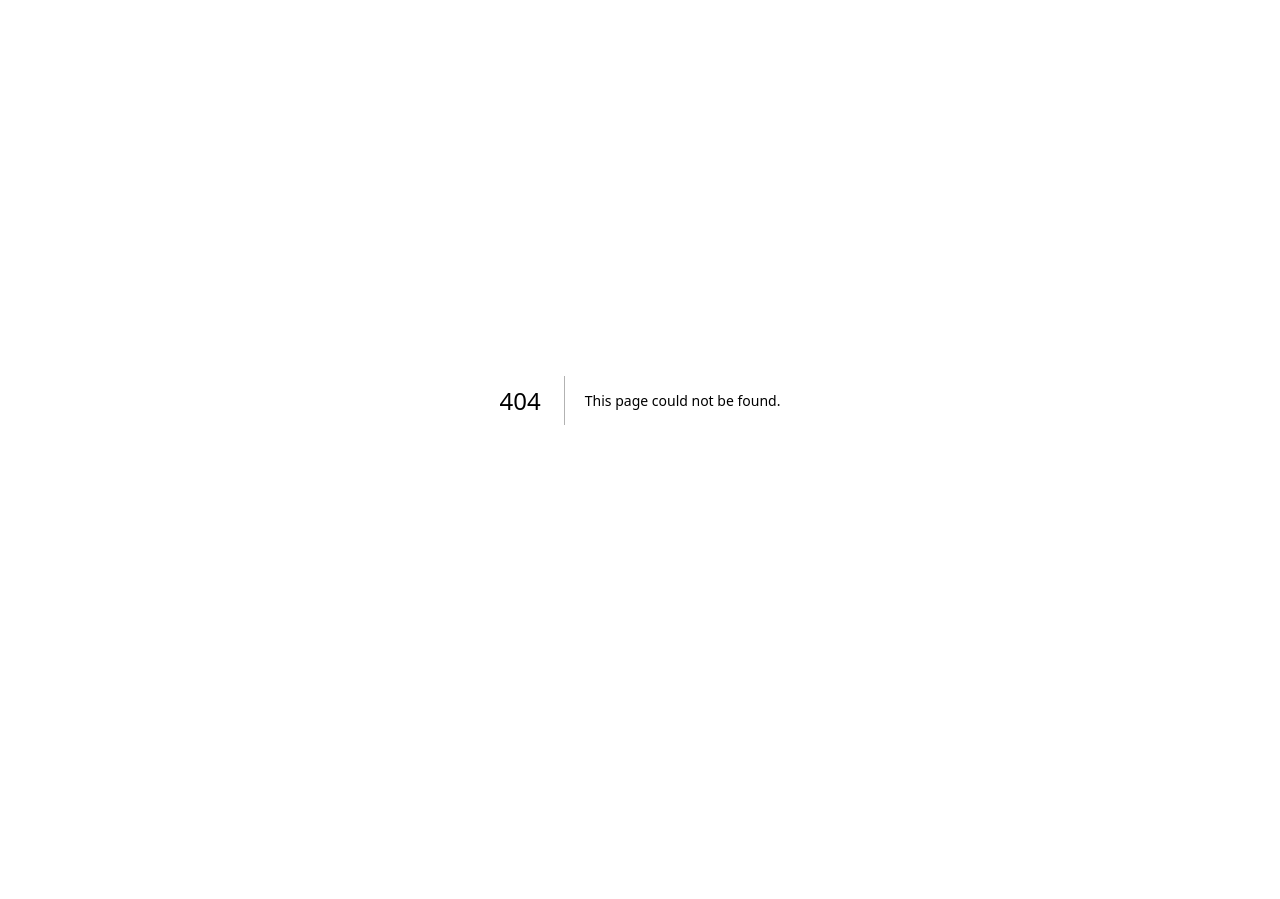
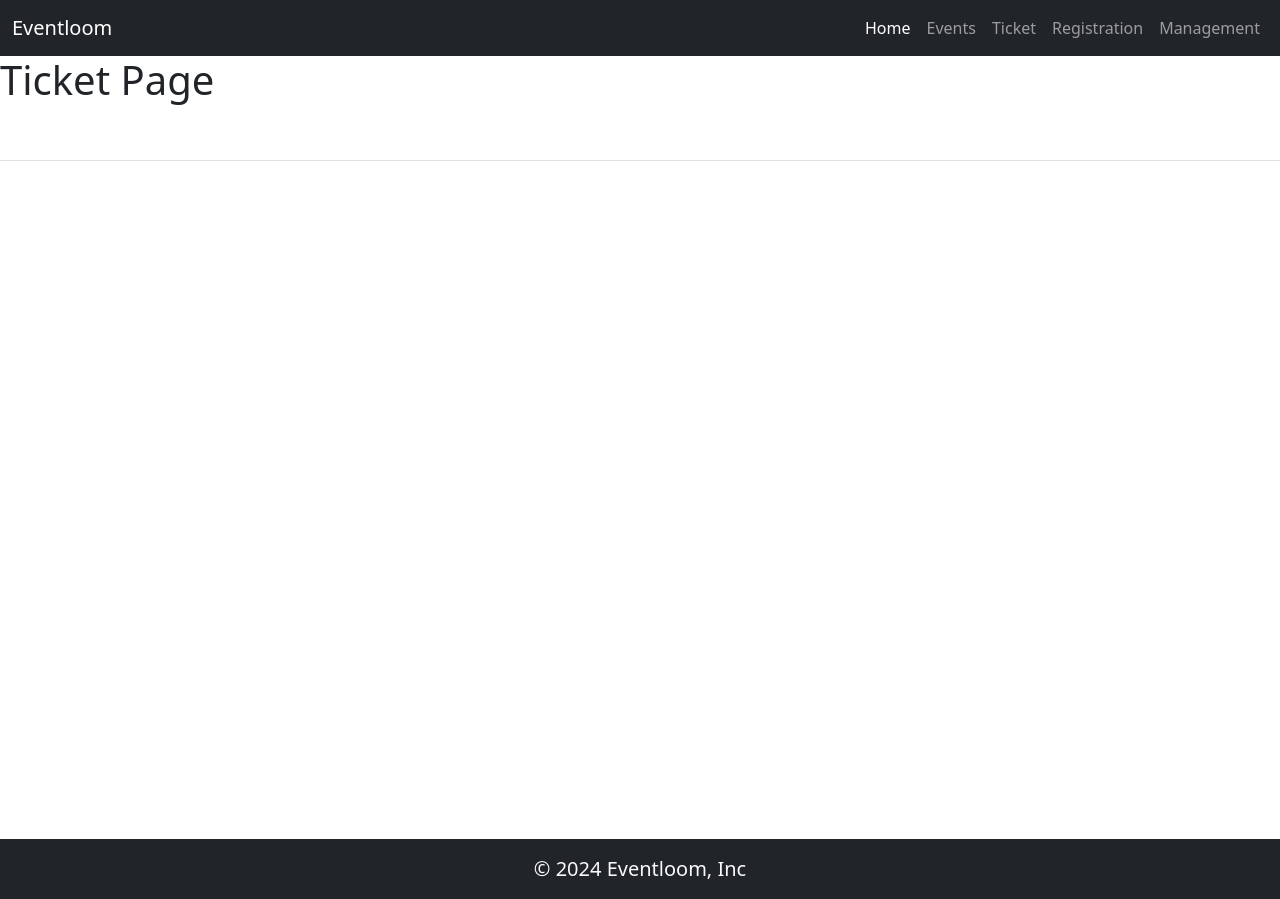
Before and after one commit to MLSA-UET-Lahore-NC/EventLoom-Frontend, a Next.js app: page /ticket in a window 1280 px wide. Before the commit this address had no page. Before the commit the page ends 800 px from the top, so only its background shows below. Built offline with nearby package versions, Linux system fonts and the light colour scheme.

Commit message:
add just basic layout

```diff
--- /dev/null
+++ b/Components/Footer.js
@@ -0,0 +1,19 @@
+import React from 'react'
+
+const Footer = () => {
+  return (
+
+    <div>
+  <footer className="py-3 my-4">
+    <ul className="nav justify-content-center border-bottom pb-3 mb-3">
+    </ul>
+    <p className="text-center text-light bg-dark"
+    style={{height: "60px", display: "flex", justifyContent: 'center', alignItems: "center", fontSize: "20px", position: "relative", top:'41.4rem'}}>© 2024 Eventloom, Inc</p>
+  </footer>
+
+
+    </div>
+  )
+}
+
+export default Footer
--- /dev/null
+++ b/Components/Header.js
@@ -0,0 +1,40 @@
+import React from 'react'
+import Link from 'next/link'
+
+const Header = () => {
+  return (
+    <div>
+   <nav className="navbar navbar-expand-lg navbar-dark bg-dark">
+  <div className="container-fluid">
+    <a className="navbar-brand" href="/">Eventloom</a>
+    <button className="navbar-toggler" type="button" data-bs-toggle="collapse" data-bs-target="#navbarSupportedContent" aria-controls="navbarSupportedContent" aria-expanded="false" aria-label="Toggle navigation">
+      <span className="navbar-toggler-icon" />
+    </button>
+    <div className="collapse navbar-collapse" id="navbarSupportedContent">
+      <ul className="navbar-nav ms-auto mb-2 mb-lg-0">
+        <li className="nav-item">
+          <a className="nav-link active" aria-current="page" href="/">Home</a>
+        </li>
+        <li className="nav-item">
+          <Link className="nav-link" href="/event">Events</Link>
+        </li>
+        <li className="nav-item">
+          <Link className="nav-link" href="/ticket">Ticket</Link>
+        </li>
+        <li className="nav-item">
+          <Link className="nav-link" href="/registration">Registration</Link>
+        </li>
+        <li className="nav-item">
+          <Link className="nav-link" href="/management">Management</Link>
+        </li>
+
+      </ul>
+    </div>
+  </div>
+</nav>
+
+    </div>
+  )
+}
+
+export default Header
--- /dev/null
+++ b/Components/Layout.js
@@ -0,0 +1,21 @@
+import React from 'react'
+import Header from './Header'
+import Footer from './Footer'
+// import Head from 'next/head'
+
+const Layout = ({ children }) => {
+    return (
+        <div>
+    <meta charSet="utf-8" />
+    <meta name="viewport" content="width=device-width, initial-scale=1" />
+    <title>Bootstrap demo</title>
+    <link href="https://cdn.jsdelivr.net/npm/bootstrap@5.3.3/dist/css/bootstrap.min.css" rel="stylesheet" integrity="sha384-QWTKZyjpPEjISv5WaRU9OFeRpok6YctnYmDr5pNlyT2bRjXh0JMhjY6hW+ALEwIH" crossOrigin="anonymous" />
+
+            <Header />
+            {children}
+            <Footer />
+        </div>
+    )
+}
+
+export default Layout
--- /dev/null
+++ b/src/app/event/page.js
@@ -0,0 +1,12 @@
+import React from 'react'
+import Layout from '../../../Components/Layout'
+
+const page = () => {
+  return (
+    <Layout>
+        <h1>Event Page</h1>
+    </Layout>
+  )
+}
+
+export default page
--- /dev/null
+++ b/src/app/management/page.js
@@ -0,0 +1,12 @@
+import React from 'react'
+import Layout from '../../../Components/Layout'
+
+const page = () => {
+  return (
+    <Layout>
+        <h1>Management Page</h1>
+    </Layout>
+  )
+}
+
+export default page
--- a/src/app/page.js
+++ b/src/app/page.js
@@ -1,101 +1,10 @@
 import Image from "next/image";
+import Layout from "../../Components/Layout";
 
 export default function Home() {
   return (
-    <div className="grid grid-rows-[20px_1fr_20px] items-center justify-items-center min-h-screen p-8 pb-20 gap-16 sm:p-20 font-[family-name:var(--font-geist-sans)]">
-      <main className="flex flex-col gap-8 row-start-2 items-center sm:items-start">
-        <Image
-          className="dark:invert"
-          src="https://nextjs.org/icons/next.svg"
-          alt="Next.js logo"
-          width={180}
-          height={38}
-          priority
-        />
-        <ol className="list-inside list-decimal text-sm text-center sm:text-left font-[family-name:var(--font-geist-mono)]">
-          <li className="mb-2">
-            Get started by editing{" "}
-            <code className="bg-black/[.05] dark:bg-white/[.06] px-1 py-0.5 rounded font-semibold">
-              src/app/page.js
-            </code>
-            .
-          </li>
-          <li>Save and see your changes instantly.</li>
-        </ol>
-
-        <div className="flex gap-4 items-center flex-col sm:flex-row">
-          <a
-            className="rounded-full border border-solid border-transparent transition-colors flex items-center justify-center bg-foreground text-background gap-2 hover:bg-[#383838] dark:hover:bg-[#ccc] text-sm sm:text-base h-10 sm:h-12 px-4 sm:px-5"
-            href="https://vercel.com/new?utm_source=create-next-app&utm_medium=appdir-template-tw&utm_campaign=create-next-app"
-            target="_blank"
-            rel="noopener noreferrer"
-          >
-            <Image
-              className="dark:invert"
-              src="https://nextjs.org/icons/vercel.svg"
-              alt="Vercel logomark"
-              width={20}
-              height={20}
-            />
-            Deploy now
-          </a>
-          <a
-            className="rounded-full border border-solid border-black/[.08] dark:border-white/[.145] transition-colors flex items-center justify-center hover:bg-[#f2f2f2] dark:hover:bg-[#1a1a1a] hover:border-transparent text-sm sm:text-base h-10 sm:h-12 px-4 sm:px-5 sm:min-w-44"
-            href="https://nextjs.org/docs?utm_source=create-next-app&utm_medium=appdir-template-tw&utm_campaign=create-next-app"
-            target="_blank"
-            rel="noopener noreferrer"
-          >
-            Read our docs
-          </a>
-        </div>
-      </main>
-      <footer className="row-start-3 flex gap-6 flex-wrap items-center justify-center">
-        <a
-          className="flex items-center gap-2 hover:underline hover:underline-offset-4"
-          href="https://nextjs.org/learn?utm_source=create-next-app&utm_medium=appdir-template-tw&utm_campaign=create-next-app"
-          target="_blank"
-          rel="noopener noreferrer"
-        >
-          <Image
-            aria-hidden
-            src="https://nextjs.org/icons/file.svg"
-            alt="File icon"
-            width={16}
-            height={16}
-          />
-          Learn
-        </a>
-        <a
-          className="flex items-center gap-2 hover:underline hover:underline-offset-4"
-          href="https://vercel.com/templates?framework=next.js&utm_source=create-next-app&utm_medium=appdir-template-tw&utm_campaign=create-next-app"
-          target="_blank"
-          rel="noopener noreferrer"
-        >
-          <Image
-            aria-hidden
-            src="https://nextjs.org/icons/window.svg"
-            alt="Window icon"
-            width={16}
-            height={16}
-          />
-          Examples
-        </a>
-        <a
-          className="flex items-center gap-2 hover:underline hover:underline-offset-4"
-          href="https://nextjs.org?utm_source=create-next-app&utm_medium=appdir-template-tw&utm_campaign=create-next-app"
-          target="_blank"
-          rel="noopener noreferrer"
-        >
-          <Image
-            aria-hidden
-            src="https://nextjs.org/icons/globe.svg"
-            alt="Globe icon"
-            width={16}
-            height={16}
-          />
-          Go to nextjs.org →
-        </a>
-      </footer>
-    </div>
+   <Layout>
+      <h1>Eventloom Project</h1>
+   </Layout>
   );
 }
--- /dev/null
+++ b/src/app/registration/page.js
@@ -0,0 +1,12 @@
+import React from 'react'
+import Layout from '../../../Components/Layout'
+
+const page = () => {
+  return (
+    <Layout>
+        <h1>Registration Page</h1>
+    </Layout>
+  )
+}
+
+export default page
--- /dev/null
+++ b/src/app/ticket/page.js
@@ -0,0 +1,12 @@
+import React from 'react'
+import Layout from '../../../Components/Layout'
+
+const page = () => {
+  return (
+    <Layout>
+        <h1>Ticket Page</h1>
+    </Layout>
+  )
+}
+
+export default page
```
